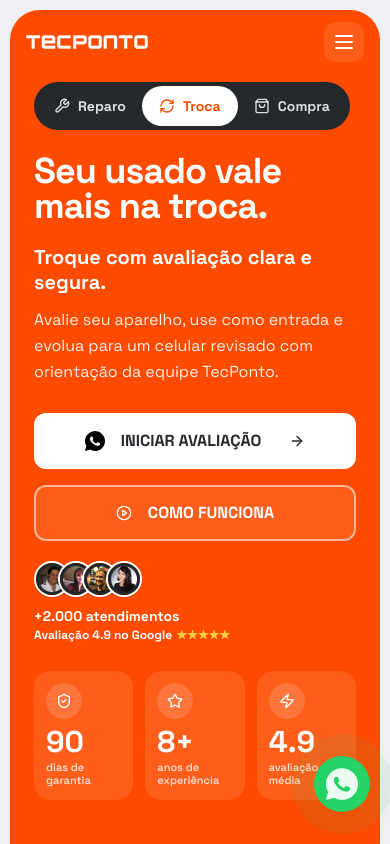
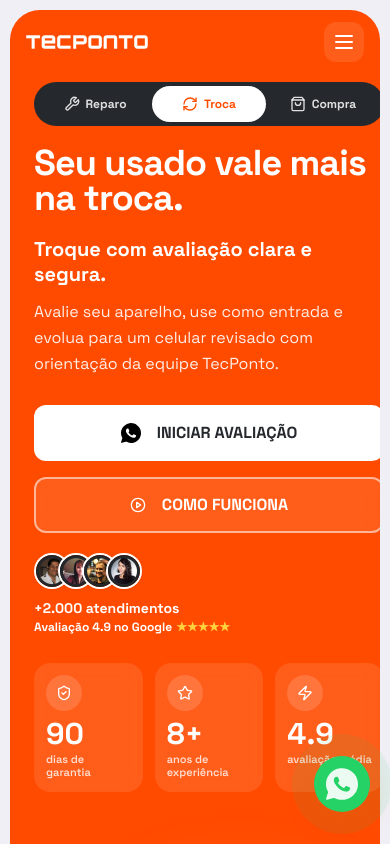
Before and after one commit to igormarinsantos/Tecponto, a React (Vite) app: page / in a window 390 px wide. Shown: the top 844 px of the page. Built offline with nearby package versions, Linux system fonts and the light colour scheme.

Commit message:
Adjust mobile hero controls

```diff
--- a/src/pages/Home.tsx
+++ b/src/pages/Home.tsx
@@ -166,7 +166,7 @@
         <div className="container mx-auto px-4 relative z-10">
           <div className="grid items-center gap-12 lg:grid-cols-[1.05fr_0.95fr] max-w-[1360px] mx-auto">
             <div className="p-2 text-left text-white">
-              <div className="mb-6 inline-flex rounded-full bg-[#25292D] p-1">
+              <div className="mb-5 grid w-[calc(100vw-40px)] max-w-full grid-cols-3 overflow-hidden rounded-full bg-[#25292D] p-1 md:mb-6 md:inline-flex md:w-auto md:overflow-visible">
                 {heroModes.map((mode, index) => {
                   const Icon = mode.icon;
                   const isActive = index === currentWordIndex;
@@ -175,11 +175,11 @@
                       key={mode.label}
                       type="button"
                       onClick={() => setCurrentWordIndex(index)}
-                      className={`flex min-w-[96px] items-center justify-center gap-2 rounded-full px-4 py-2.5 text-sm font-black transition-all ${
+                      className={`flex w-full min-w-0 items-center justify-center gap-1 rounded-full px-1.5 py-2.5 text-[10px] font-black transition-all min-[360px]:gap-1.5 min-[360px]:px-2.5 min-[360px]:text-xs sm:gap-2 sm:px-3 sm:text-sm md:w-auto md:min-w-[96px] md:px-4 ${
                         isActive ? "bg-white text-primary" : "text-white/85 hover:text-white"
                       }`}
                     >
-                      <Icon className="h-4 w-4" />
+                      <Icon className="h-3.5 w-3.5 shrink-0 min-[360px]:h-4 min-[360px]:w-4" />
                       {mode.label}
                     </button>
                   );
@@ -218,7 +218,6 @@
                     <a href={SHOPEE_STORE_URL} target="_blank" rel="noopener noreferrer">
                       <ShoppingBag className="mr-2 h-5 w-5 text-primary" />
                       {currentHeroMode.cta}
-                      <ArrowRight className="ml-5 h-5 w-5" />
                     </a>
                   </Button>
                 ) : (
@@ -229,7 +228,6 @@
                   >
                     <img src={whatsappLogo} alt="" className="mr-2 h-5 w-5" />
                     {currentHeroMode.cta}
-                    <ArrowRight className="ml-5 h-5 w-5" />
                   </Button>
                 )}
 
--- a/src/sections/shared/WarrantySection.tsx
+++ b/src/sections/shared/WarrantySection.tsx
@@ -38,7 +38,7 @@
           initial={{ opacity: 0, scale: 0.9 }}
           animate={isInView ? { opacity: 1, scale: 1 } : {}}
           transition={{ duration: 0.6 }}
-          className={`max-w-5xl mx-auto rounded-2xl shadow-soft border-2 border-border flex flex-col md:flex-row items-end gap-8 relative min-h-[320px] ${
+          className={`max-w-5xl mx-auto rounded-2xl shadow-soft border-2 border-border flex ${isTroque ? "flex-col-reverse" : "flex-col"} md:flex-row items-end gap-8 relative min-h-[320px] ${
             isTroque ? "px-8 pt-10 md:px-16 md:pt-16 overflow-hidden" : "p-12 md:p-16 overflow-visible"
           }`}
           style={{ backgroundColor: '#25292D' }}
@@ -51,7 +51,7 @@
             />
           </div>
 
-          <div className={`text-center md:text-left flex-1 ${isTroque ? "pb-10 md:pb-16" : ""}`}>
+          <div className={`text-center md:text-left flex-1 ${isTroque ? "pb-0 md:pb-16" : ""}`}>
             <h3 className="text-4xl md:text-5xl font-bold text-white mb-6">
               {title}
             </h3>
```
